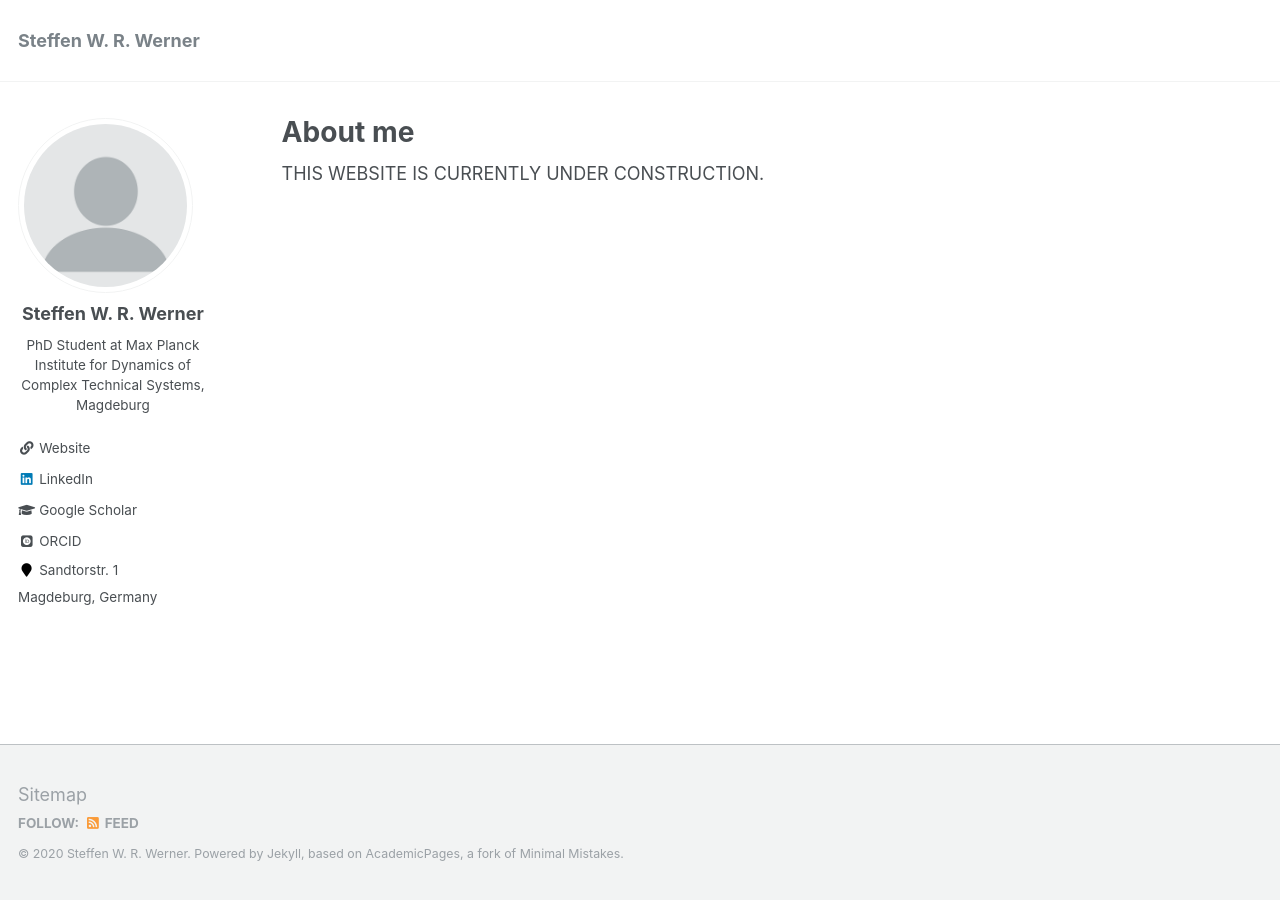
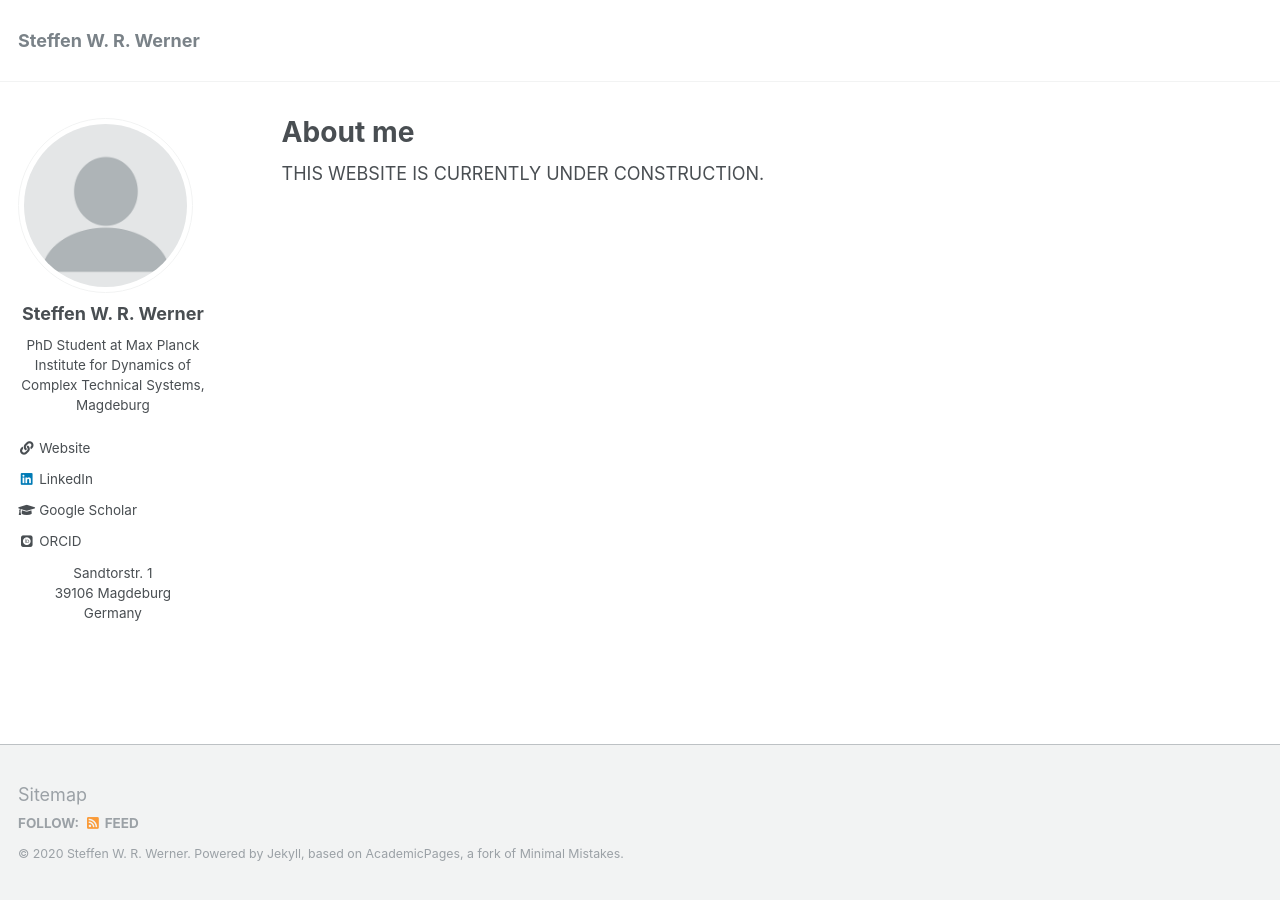
Before and after one commit to ninsteve/ninsteve.github.io, a Jekyll site: the page built from _pages/about.md, in a window 1280 px wide. Built offline with Jekyll 4.4.1, drawn with Linux system fonts in a browser that asks for light colours; some web fonts are replaced.

Commit message:
Put address into new div.

```diff
--- a/_config.yml
+++ b/_config.yml
@@ -84,7 +84,8 @@ author:
   avatar           : "profile.png"
   bio              : "PhD Student at Max Planck Institute for Dynamics of Complex Technical Systems, Magdeburg"
   location_str     : "Sandtorstr. 1"
-  location_plc     : "Magdeburg, Germany"
+  location_plc     : "39106 Magdeburg"
+  location_ctr     : "Germany"
   location         :
   employer         :
   pubmed           :
--- a/_includes/author-profile.html
+++ b/_includes/author-profile.html
@@ -118,10 +118,14 @@
       {% if author.wikipedia %}
         <li><a target="_blank" href="{{ author.wikipedia }}"><i class="fab fa-fw fa-wikipedia-w" aria-hidden="true"></i> Wikipedia</a></li>
       {% endif %}
-      {% if author.location_str and author.location_plc %}
-        <li><i class="fa fa-fw fa-map-marker" aria-hidden="true"></i> {{ author.location_str }}</li>
-        <li><i aria-hidden="true"></i> {{ author.location_plc }}</li>
-      {% endif %}
     </ul>
   </div>
+
+  <div class="author__content">
+    {% if author.location_str and author.location_plc and author.location_ctr %}
+      <p class="author__bio"> {{ author.location_str }}
+      <br> {{ author.location_plc }}
+      <br> {{ author.location_ctr }} </p>
+    {% endif %}
+  </div>
 </div>
```
